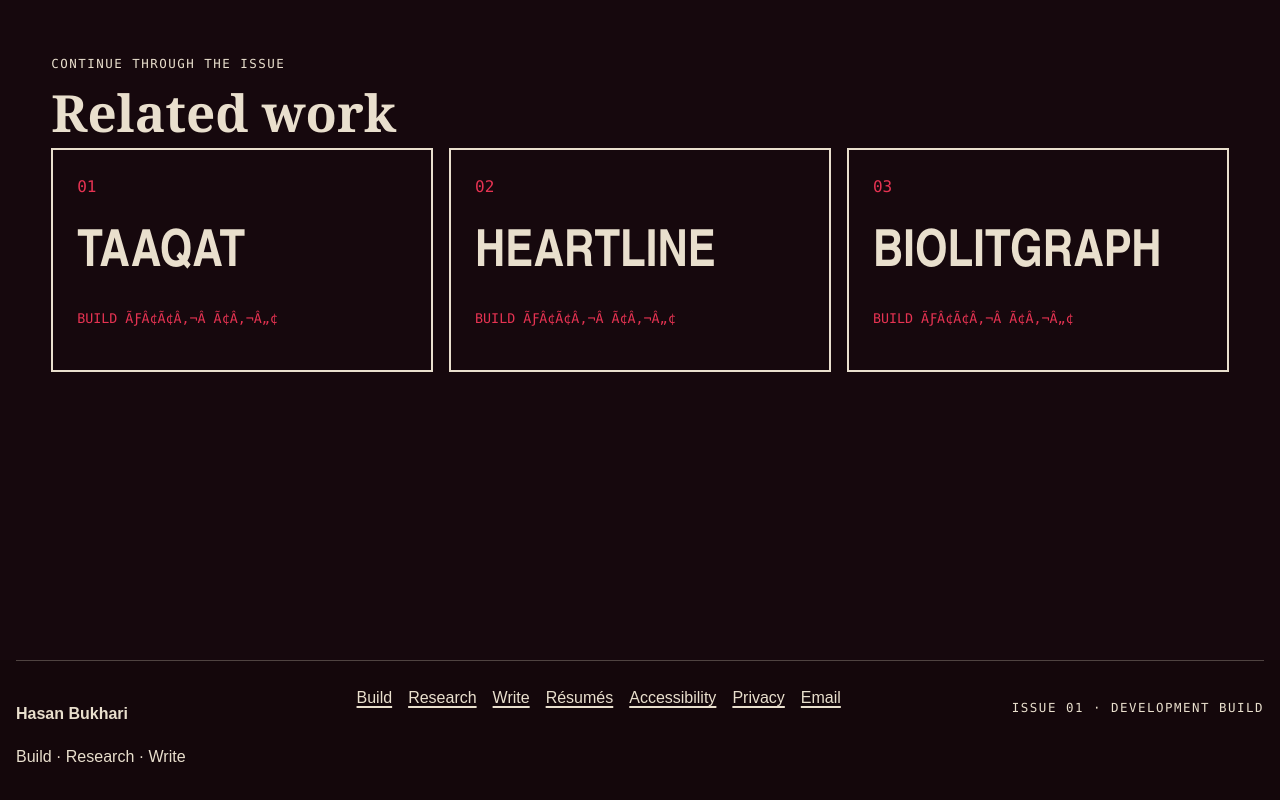
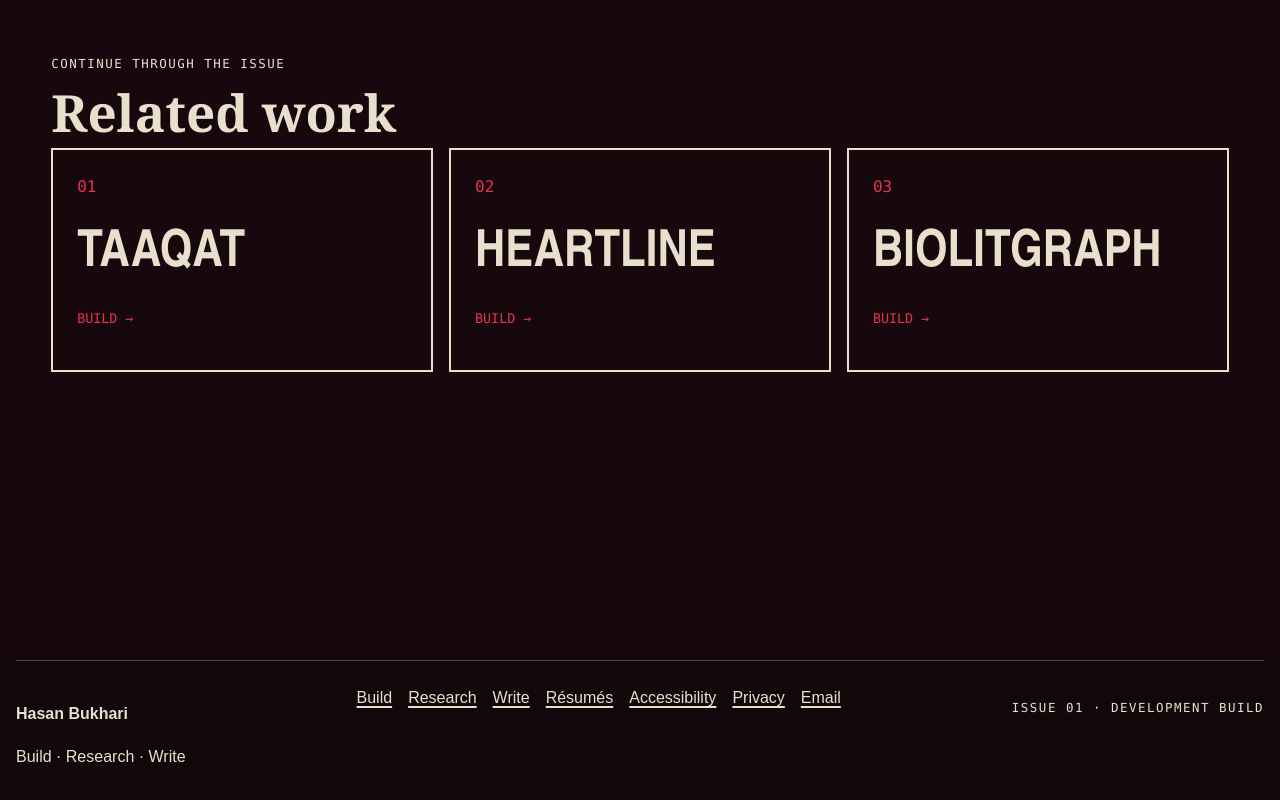
Before and after one commit to glitchmatrix-jpg/hasan-bukhari-portfolio, a Next.js app: page /build/nivala in a window 1280 px wide. Shown: the part 2692-3492 px from the top of the page. Built offline with nearby package versions, Linux system fonts and the light colour scheme.

Commit message:
fix: clean case study metadata and related links

```diff
--- a/src/components/projects/CaseStudy.tsx
+++ b/src/components/projects/CaseStudy.tsx
@@ -33,7 +33,7 @@ export function CaseStudy({ project }: { project: ProjectRecord }) {
     "@context": "https://schema.org",
     "@type": project.world === "build" ? "SoftwareApplication" : "CreativeWork",
     name: project.title,
-    url: `https://hasanbukhari.dev\${project.route}`,
+    url: `https://hasanbukhari.dev${project.route}`,
     abstract: project.summary,
     author: { "@type": "Person", name: "Hasan Bukhari" },
     keywords: project.facts.join(", "),
@@ -44,7 +44,7 @@ export function CaseStudy({ project }: { project: ProjectRecord }) {
       <script
         type="application/ld+json"
         dangerouslySetInnerHTML={{
-          __html: JSON.stringify(schema).replaceAll("<", "\\\\u003c"),
+          __html: JSON.stringify(schema).replaceAll("<", "\\u003c"),
         }}
       />
       <article className={`case-study case-study--${project.world}`}>
@@ -156,7 +156,7 @@ export function CaseStudy({ project }: { project: ProjectRecord }) {
                 <Link href={item.route as Route}>
                   <span>{String(index + 1).padStart(2, "0")}</span>
                   <strong>{item.title}</strong>
-                  <small>{item.world} ÃƒÂ¢Ã¢â‚¬Â Ã¢â‚¬â„¢</small>
+                  <small>{item.world} →</small>
                 </Link>
               </li>
             ))}
```
